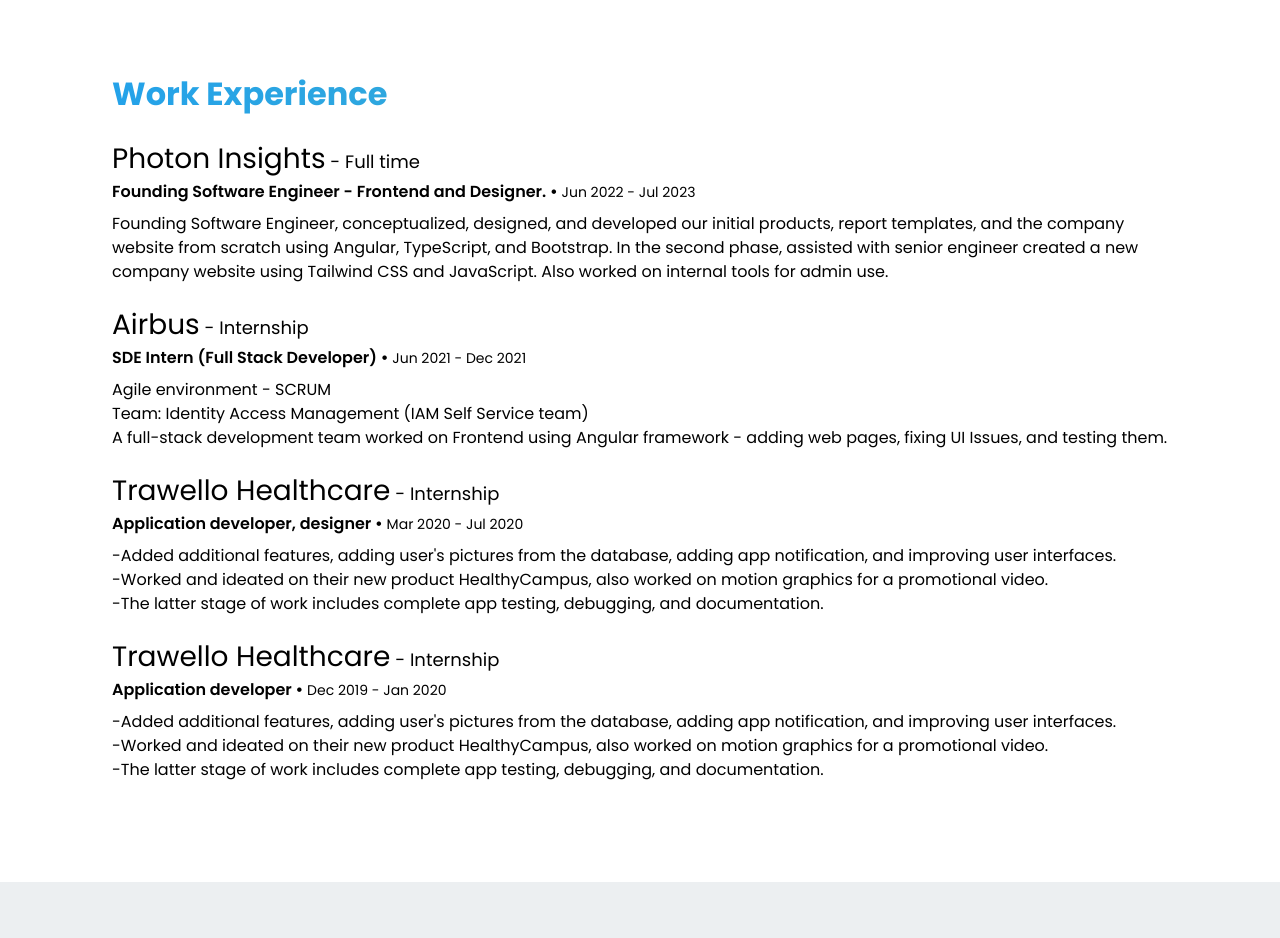
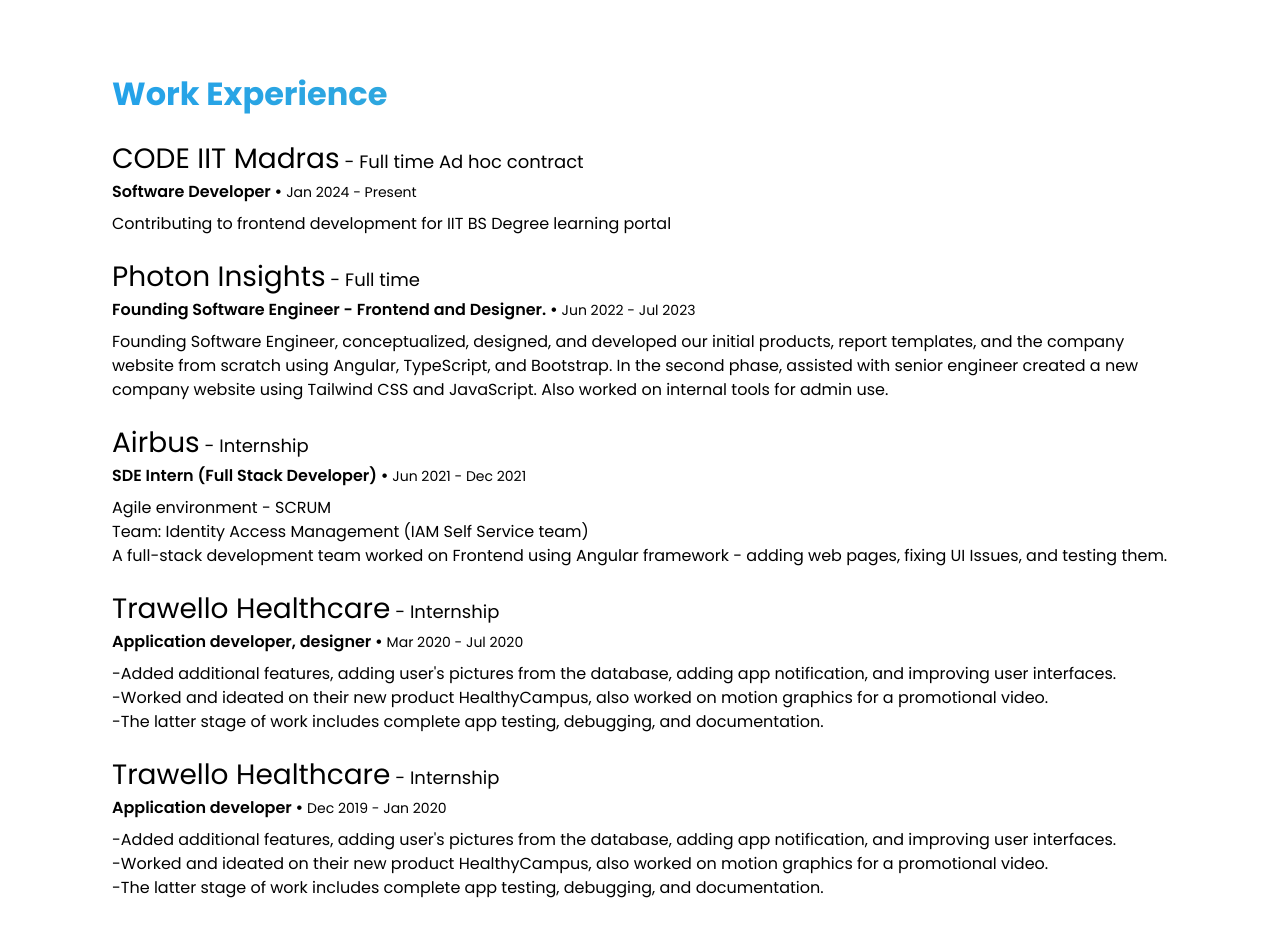
Before and after one commit to manoranjan99/manoranjan-website, a website: page src/home.html in a window 1280 px wide. Shown: the part 2080-3018 px from the top of the page. Drawn offline with Linux system fonts and the light colour scheme.

Commit message:
added IIT work ex

```diff
--- a/src/home.html
+++ b/src/home.html
@@ -285,6 +285,10 @@
 
           <div class=" bg-clip-text bg-gradient-to-r from-[#24A2E9] to-[#4AB4C2] text-[32px] text-transparent font-bold ">Work Experience</div>
 
+          <div class="font-normal mt-5 text-[28px]">CODE IIT Madras<span class="text-[18px]"> - Full time Ad hoc contract</span></div>
+          <div class="font-semibold leading-normal">Software Developer &#x2022; <span class="font-normal text-[14px]">Jan 2024 - Present</span> </div>
+          <p class="mt-2">Contributing to frontend development for IIT BS Degree learning portal</p>
+
           <div class="font-normal mt-5 text-[28px]">Photon Insights<span class="text-[18px]"> - Full time</span></div>
           <div class="font-semibold leading-normal">Founding Software Engineer - Frontend and Designer. &#x2022; <span class="font-normal text-[14px]">Jun 2022 - Jul 2023</span> </div>
           <p class="mt-2">Founding Software Engineer,  conceptualized, designed, and developed our initial products, report templates, and the company website from scratch using Angular, TypeScript, and Bootstrap.
```
Also changed, not shown: src/output.css.
